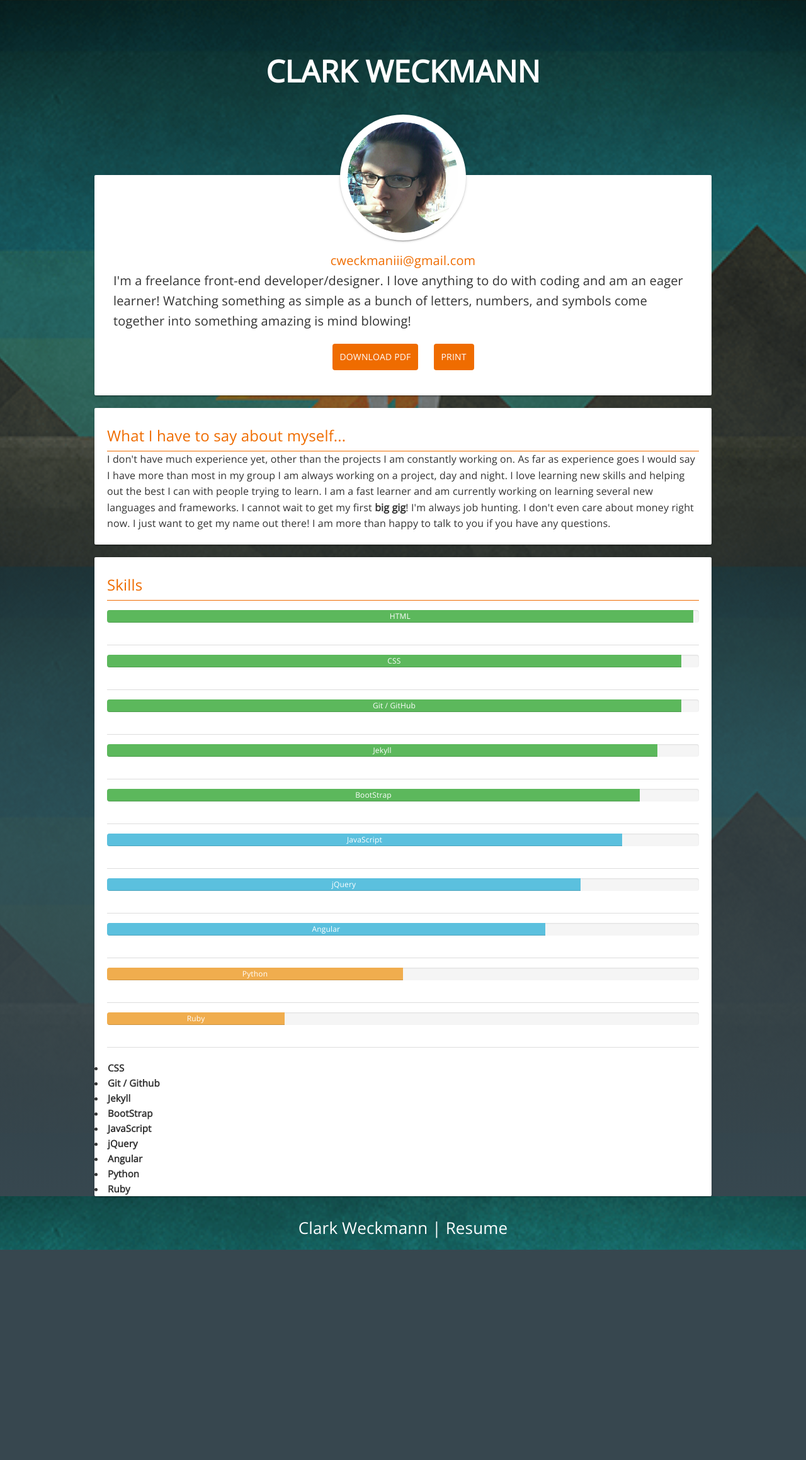
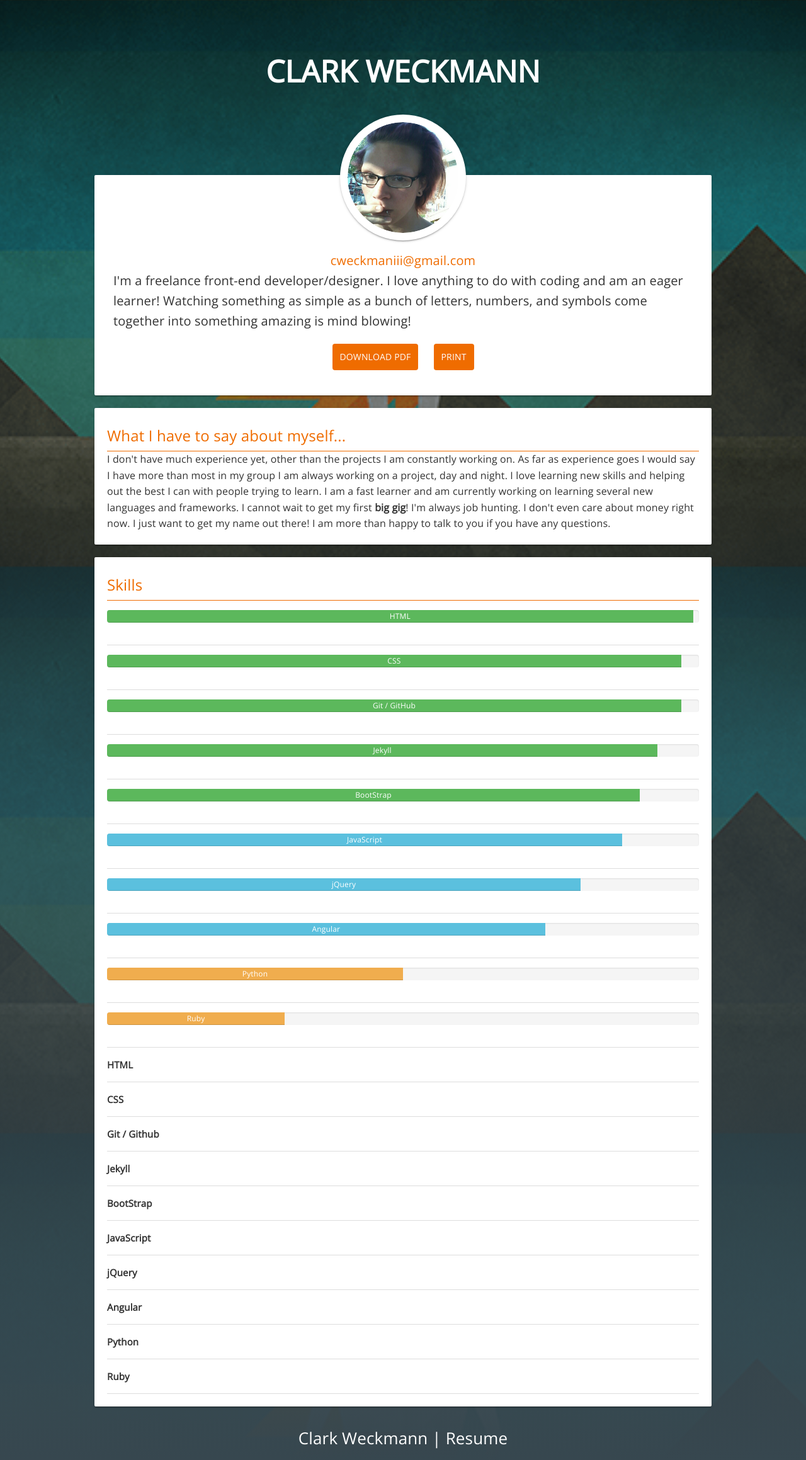
Before and after one commit to waffle-iron/clarkhacks.github.io, a Jekyll site: the page resume/doc.html, which Jekyll copies as it is, in a window 1280 px wide. Shown: the whole page at 63% size. Built offline with Jekyll 4.4.1, drawn with Linux system fonts in a browser that asks for light colours; nearby versions of some CDN libraries; before the commit the page ends 1985 px from its top, so only the background shows below that.

Commit message:
Update doc.html

```diff
--- a/resume/doc.html
+++ b/resume/doc.html
@@ -19,17 +19,10 @@
   <link rel="canonical" href="https://clarkhacks.github.io/resume/doc">
   <link rel="alternate" type="application/rss+xml" title="Clark Weckmann" href="feed.xml">
   <style>
-  	@media screen
-{
-    .noPrint{}
-    .noScreen{display:none;}
-}
+@media print  { .noprint  { display: none; } }
+@media screen { .noscreen { display: none; } }
 
-@media print
-{
-    .noPrint{display:none;}
-    .noScreen{}
-}
+
   </style>
 </head>
 
@@ -161,12 +154,11 @@
               </ul>
 
               <!--ONLY FOR PRINTER -->
-              <ul class="post-list noScreen">
+              <ul class="noScreen post-list">
 
 
                 <li>
                     <strong>HTML</strong>
-                  </div>
                 </li>
                 <li>
 <strong>CSS</strong>
```
